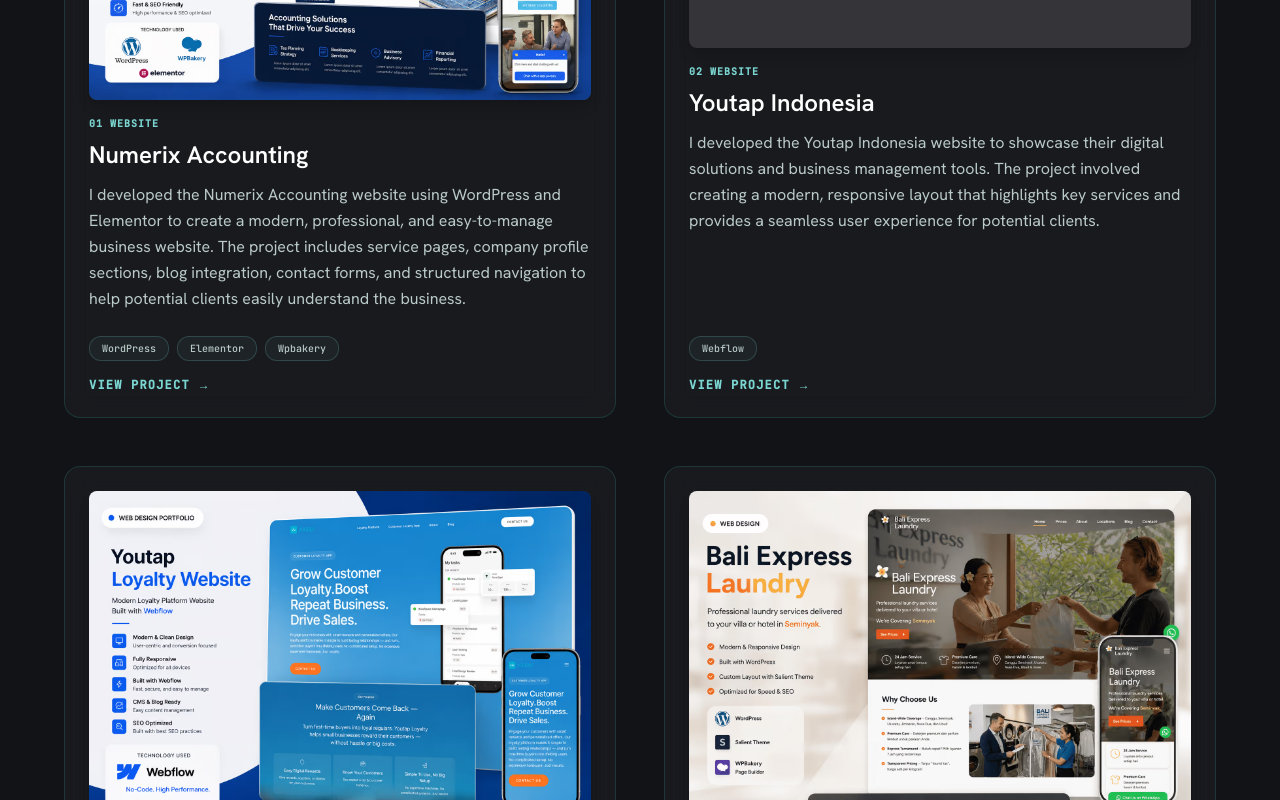
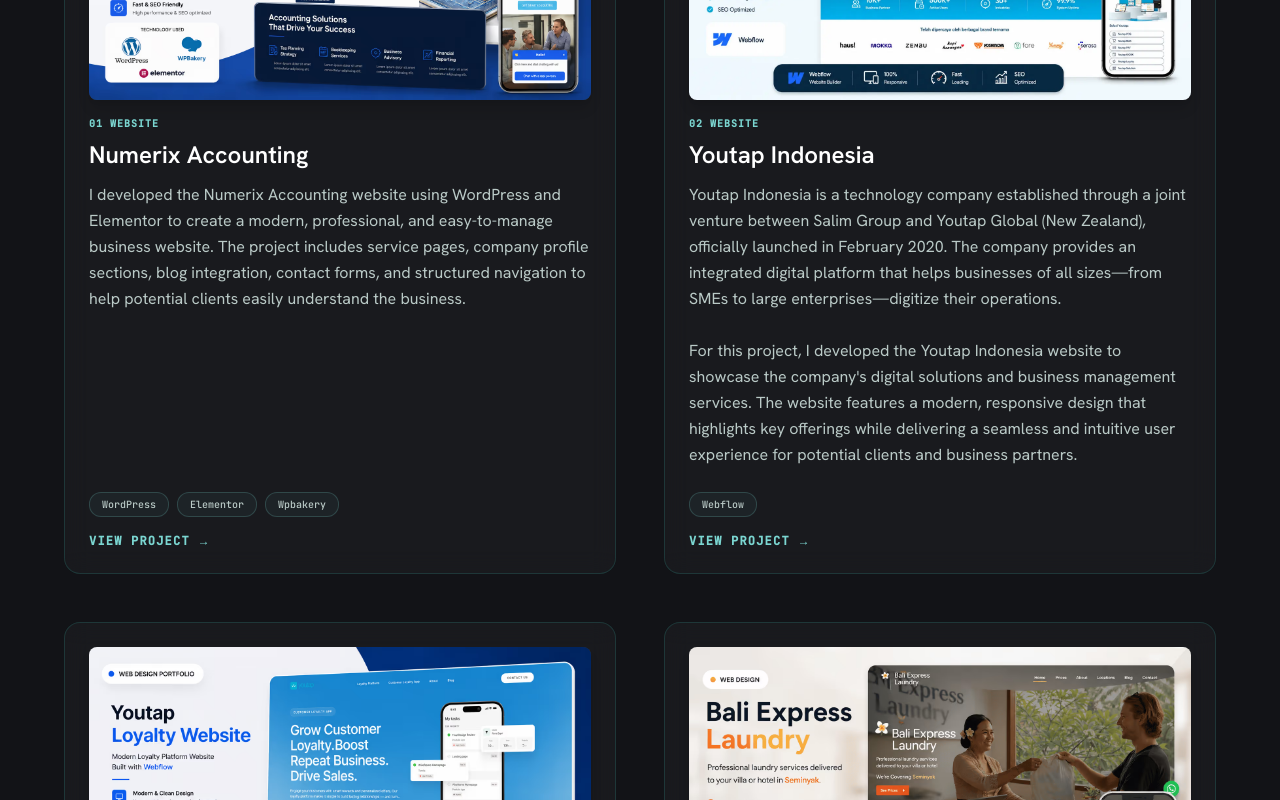
Before and after one commit to muhammadkhoirulanam18/Portfollio-Muhammad-khoirul-Anam, a Vue app: page / in a window 1280 px wide. Shown: the part 1280-2080 px from the top of the page. Built offline with nearby package versions, Linux system fonts and the light colour scheme.

Commit message:
feat: revisi description youtap indonesia

```diff
--- a/src/data/projects.ts
+++ b/src/data/projects.ts
@@ -21,6 +21,7 @@
 import serenityBaliImg from '../assets/Thumbnail/Serenity Bali.webp'
 import windofaImg from '../assets/Thumbnail/Windofa.webp'
 import serviceBrankasImg from '../assets/Thumbnail/Service Brankas.webp'
+import youtapIndonesiaImg from '../assets/Thumbnail/Youtap Indonesia.webp'
 
 export const projects: Project[] = [
   {
@@ -34,10 +35,10 @@
   {
     title: 'Youtap Indonesia',
     category: 'Website',
-    description: 'I developed the Youtap Indonesia website to showcase their digital solutions and business management tools. The project involved creating a modern, responsive layout that highlights key services and provides a seamless user experience for potential clients.',
+    description: 'Youtap Indonesia is a technology company established through a joint venture between Salim Group and Youtap Global (New Zealand), officially launched in February 2020. The company provides an integrated digital platform that helps businesses of all sizes—from SMEs to large enterprises—digitize their operations.\n\nFor this project, I developed the Youtap Indonesia website to showcase the company\'s digital solutions and business management services. The website features a modern, responsive design that highlights key offerings while delivering a seamless and intuitive user experience for potential clients and business partners.',
     stack: ['Webflow'],
-    image: '',
-    link: 'https://youtap.id/',
+    image: youtapIndonesiaImg,
+    link: 'https://www.youtap.id/',
   },
   {
     title: 'Youtap Kiosk',
--- a/src/sections/ProjectSection.vue
+++ b/src/sections/ProjectSection.vue
@@ -57,7 +57,7 @@
           </h3>
 
           <!-- Description -->
-          <p class="font-body-md text-body-md text-on-surface-variant leading-relaxed mb-6 flex-grow">
+          <p class="font-body-md text-body-md text-on-surface-variant leading-relaxed mb-6 flex-grow whitespace-pre-wrap">
             {{ project.description }}
           </p>
 
```
Also changed, not shown: src/PROJECT.txt, src/assets/Thumbnail/Youtap Indonesia.webp (renamed from src/assets/images/Youtap Indonesia.webp).
